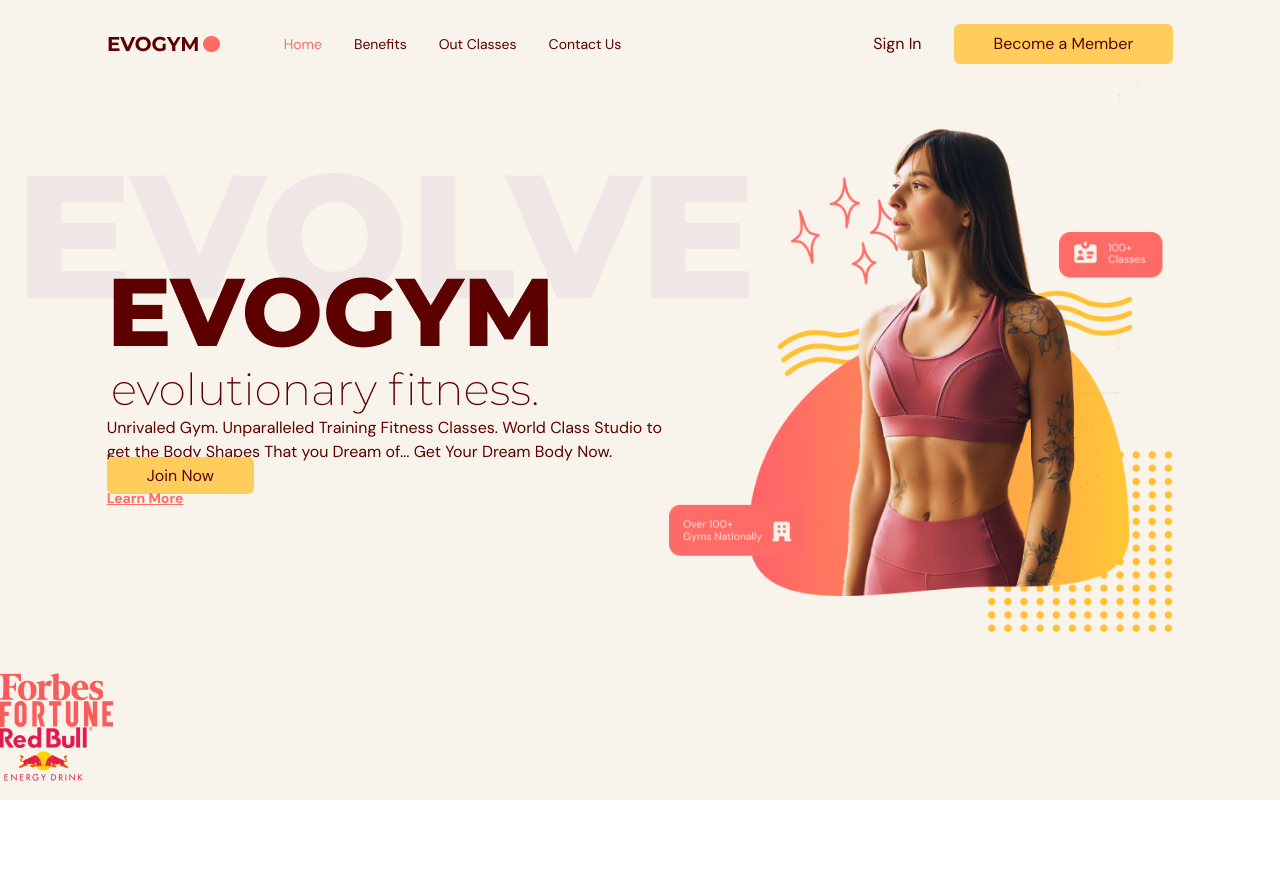
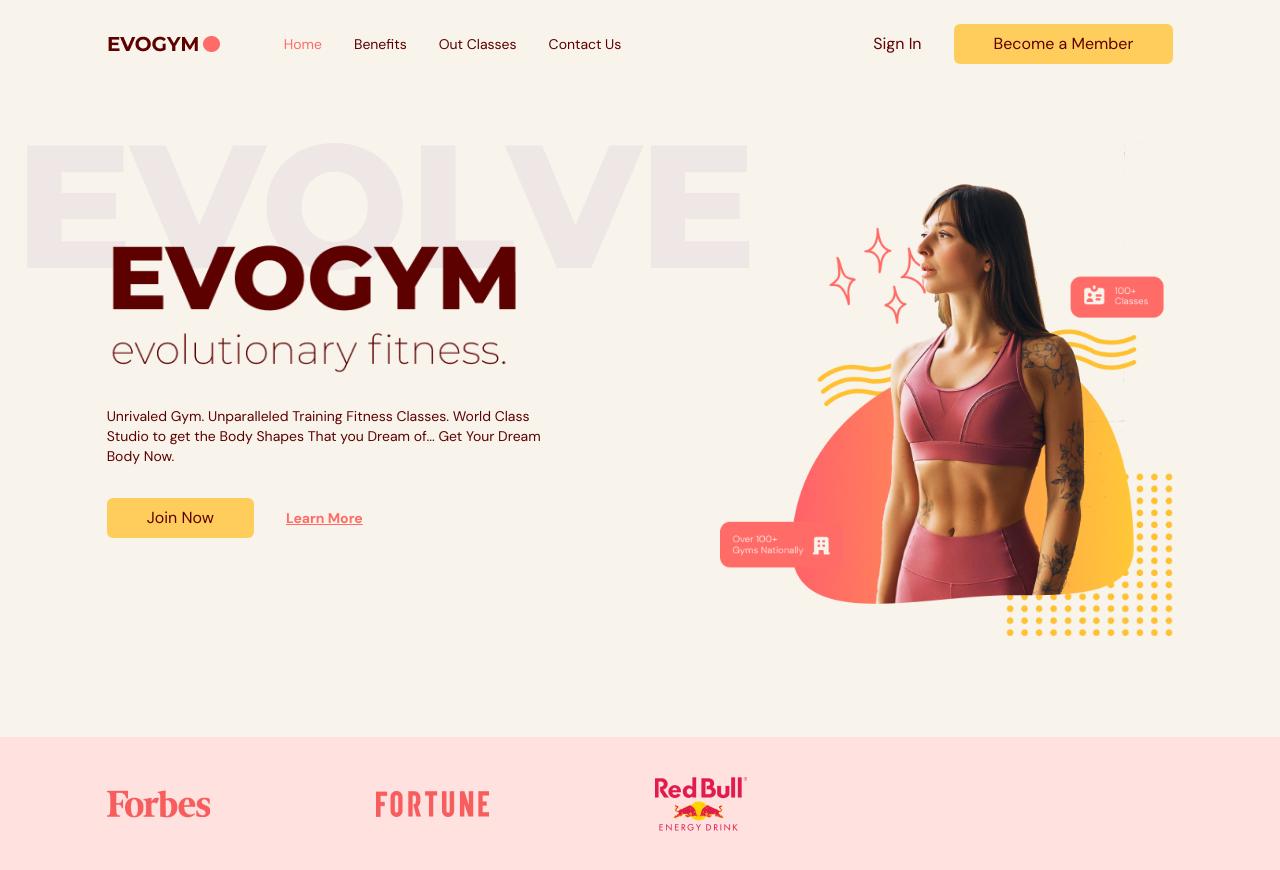
Before and after one commit to BlackWatch021/gym-typescript, a React (Vite) app: page / in a window 1280 px wide. Shown: the top 870 px of the page. Before the commit the page ends 800 px from the top, so only its background shows below. Built offline with nearby package versions, Linux system fonts and the light colour scheme.

Commit message:
Home Page is Ready

```diff
--- a/src/App.tsx
+++ b/src/App.tsx
@@ -14,13 +14,10 @@
       if (window.scrollY === 0) {
         setIsTopOfPage(true);
         setSelectedPage(SelectedPage.Home);
-      } else if (window.scrollY !== 0) {
-        setIsTopOfPage(false);
-      }
-
-      window.addEventListener("scroll", handleScroll);
-      return () => window.removeEventListener("scroll", handleScroll);
+      } else if (window.scrollY !== 0) setIsTopOfPage(false);
     };
+    window.addEventListener("scroll", handleScroll);
+    return () => window.removeEventListener("scroll", handleScroll);
   }, []);
 
   return (
--- a/src/scenes/home/index.tsx
+++ b/src/scenes/home/index.tsx
@@ -7,6 +7,7 @@
 import SponsorForbes from "@/assets/SponsorForbes.png";
 import SponsorFortune from "@/assets/SponsorFortune.png";
 import AnchorLink from "react-anchor-link-smooth-scroll";
+import { motion } from "framer-motion";
 
 type Props = {
   setSelectedPage: (value: SelectedPage) => void;
@@ -18,23 +19,47 @@
   return (
     <section id="home" className="gap-16 bg-gray-20 py-10 md:h-full md:pb-0">
       {/* IMAGE AND MAIN HEADER */}
-      <div className="mx-auto w-5/6 items-center justify-center md:flex md:h-5/6">
+      <motion.div
+        className="mx-auto w-5/6 items-center justify-center md:flex md:h-5/6"
+        onViewportEnter={() => setSelectedPage(SelectedPage.Home)}
+      >
         {/* MAIN HEADER */}
         <div className="z-10 mt-32 md:basis-3/5">
           {/* HEADINGS */}
-          <div className="md:-mt-20">
+          <motion.div
+            className="md:-mt-20"
+            initial="hidden"
+            whileInView="visible"
+            viewport={{ once: true, amount: 0.5 }}
+            transition={{ duration: 0.5 }}
+            variants={{
+              hidden: { opacity: 0, x: -50 },
+              visible: { opacity: 1, x: 0 },
+            }}
+          >
             <div className="relative">
               <div className="before:absolute before:-top-20 before:-left-20 before:z-[-1] md:before:content-evolvetext">
                 <img src={HomePageText} alt="Home-page-text" />
               </div>
             </div>
-            <p>
+            <p className="mt-8 text-sm">
               Unrivaled Gym. Unparalleled Training Fitness Classes. World Class
               Studio to get the Body Shapes That you Dream of... Get Your Dream
               Body Now.
             </p>
-          </div>
+          </motion.div>
           {/* Actions  */}
+          <motion.div
+            className="mt-8 flex items-center gap-8"
+            initial="hidden"
+            whileInView="visible"
+            viewport={{ once: true, amount: 0.5 }}
+            transition={{ delay: 0.2, duration: 0.5 }}
+            variants={{
+              hidden: { opacity: 0, x: -50 },
+              visible: { opacity: 1, x: 0 },
+            }}
+          >
             <ActionButton setSelectedPage={setSelectedPage}>
               Join Now
             </ActionButton>
@@ -45,18 +70,19 @@
             >
               <p>Learn More </p>
             </AnchorLink>
+          </motion.div>
         </div>
 
         {/* IMAGE */}
-        <div>
+        <div className="flex basis-3/5 justify-center md:z-10 md:ml-40 md:mt-16 md:justify-items-end">
           <img src={HomePageGraphic} alt="home-pageGraphic" />
         </div>
-      </div>
+      </motion.div>
       {/* SPONSORS */}
       {isAboveMediumScreens && (
-        <div>
-          <div>
-            <div>
+        <div className="h-[150px] w-full bg-primary-100 py-10 md:mt-16">
+          <div className="mx-auto w-5/6">
+            <div className="flex w-3/5 items-center justify-between gap-8">
               <img src={SponsorForbes} alt="forbes-sponsor" />
               <img src={SponsorFortune} alt="fortune-sponsor" />
               <img src={SponsorRedBull} alt="redbull-sponsor" />
```
Lines whose indentation alone changed are shown as unchanged.
